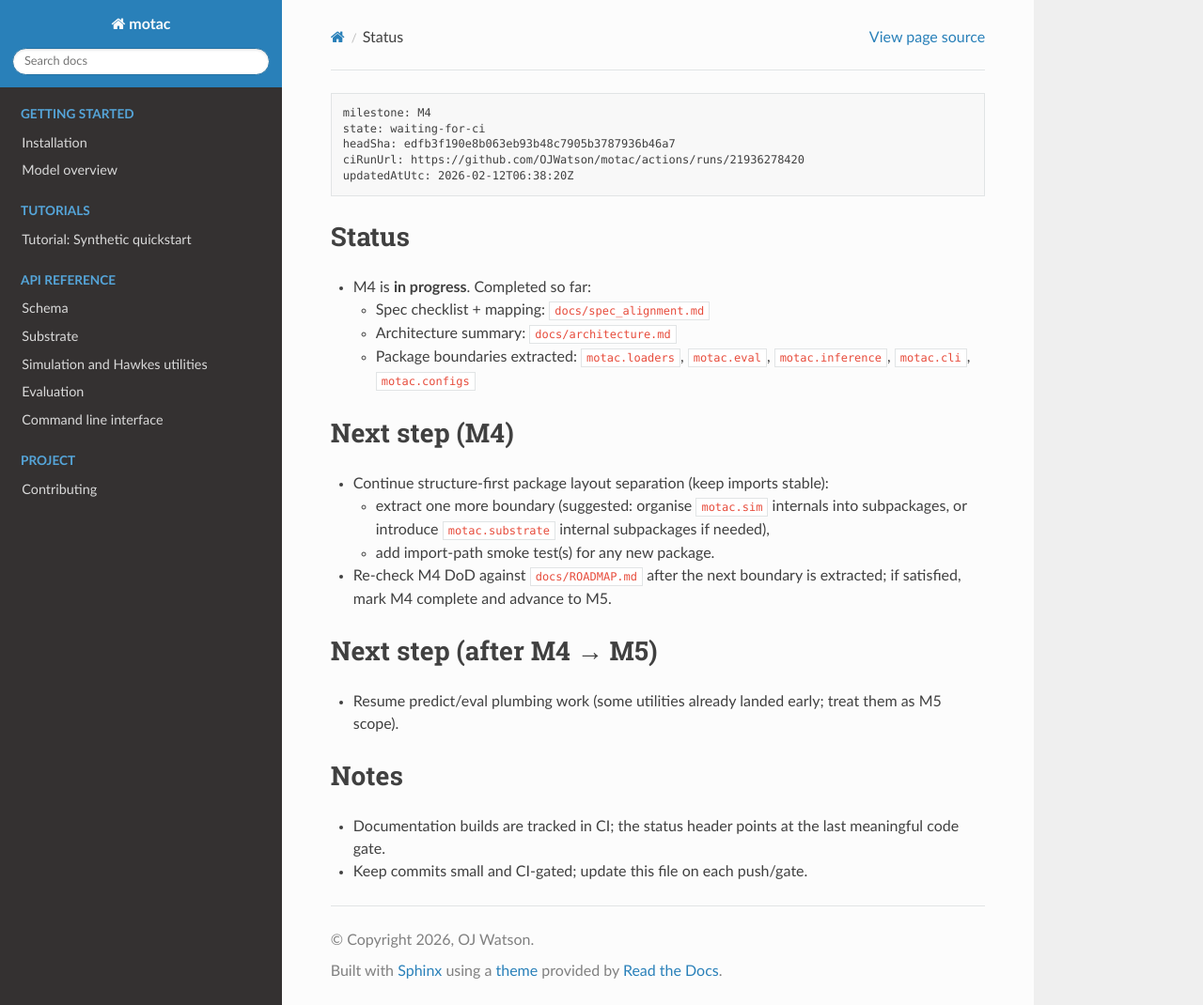
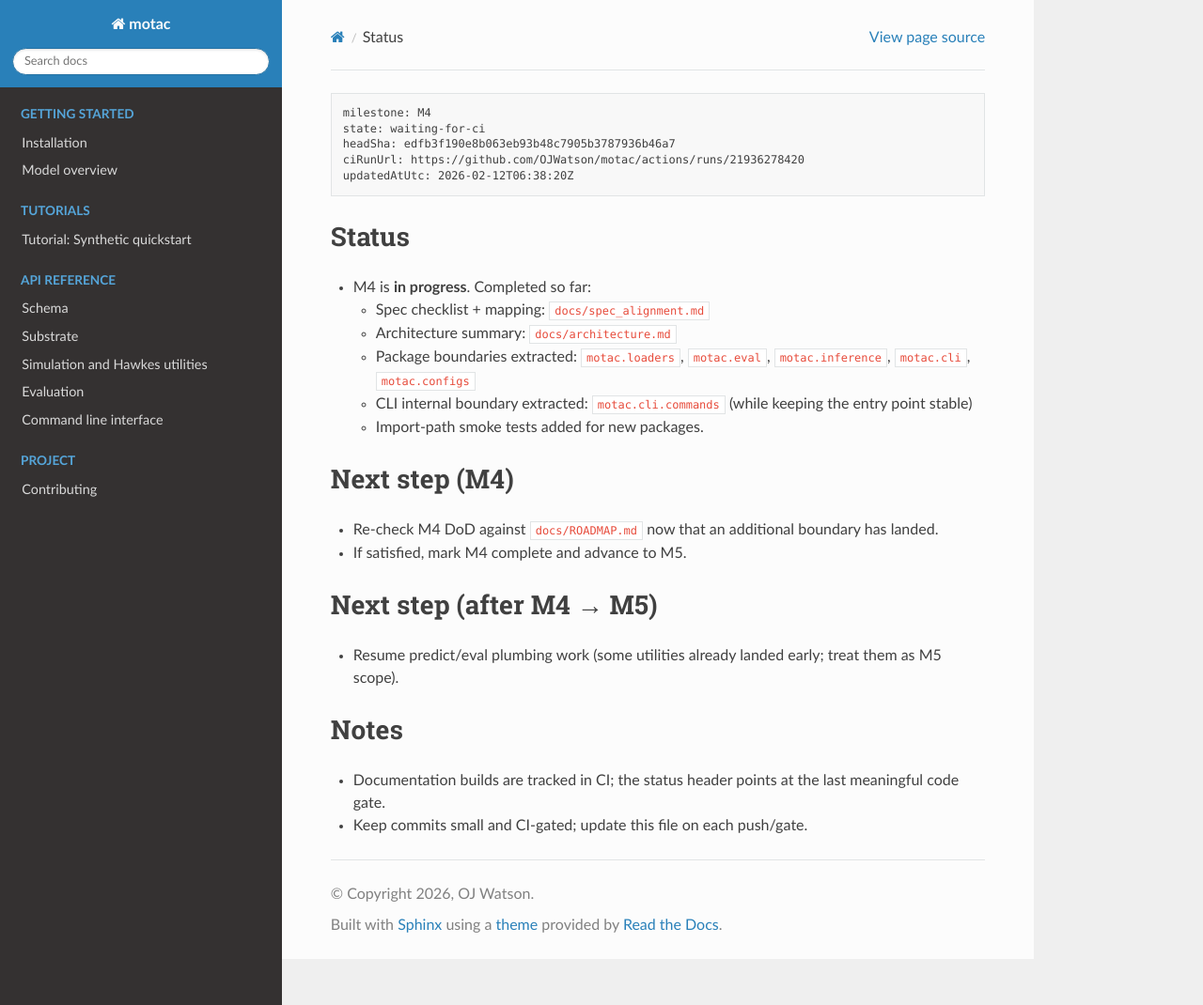
Before and after one commit to OJWatson/motac, a Sphinx documentation site: the page built from docs/STATUS.md, in a window 1280 px wide and 1070 px high. Shown: the whole window at 94% size. Built offline with Sphinx 7.4.7 and the Read the Docs theme 3.1.0, drawn with Linux system fonts in a browser that asks for light colours.

Commit message:
docs: update STATUS for cli/config boundaries

```diff
--- a/docs/STATUS.md
+++ b/docs/STATUS.md
@@ -11,12 +11,12 @@ updatedAtUtc: 2026-02-12T06:38:20Z
   - Spec checklist + mapping: `docs/spec_alignment.md`
   - Architecture summary: `docs/architecture.md`
   - Package boundaries extracted: `motac.loaders`, `motac.eval`, `motac.inference`, `motac.cli`, `motac.configs`
+  - CLI internal boundary extracted: `motac.cli.commands` (while keeping the entry point stable)
+  - Import-path smoke tests added for new packages.
 
 ## Next step (M4)
-- Continue structure-first package layout separation (keep imports stable):
-  - extract one more boundary (suggested: organise `motac.sim` internals into subpackages, or introduce `motac.substrate` internal subpackages if needed),
-  - add import-path smoke test(s) for any new package.
-- Re-check M4 DoD against `docs/ROADMAP.md` after the next boundary is extracted; if satisfied, mark M4 complete and advance to M5.
+- Re-check M4 DoD against `docs/ROADMAP.md` now that an additional boundary has landed.
+- If satisfied, mark M4 complete and advance to M5.
 
 ## Next step (after M4 → M5)
 - Resume predict/eval plumbing work (some utilities already landed early; treat them as M5 scope).
```
